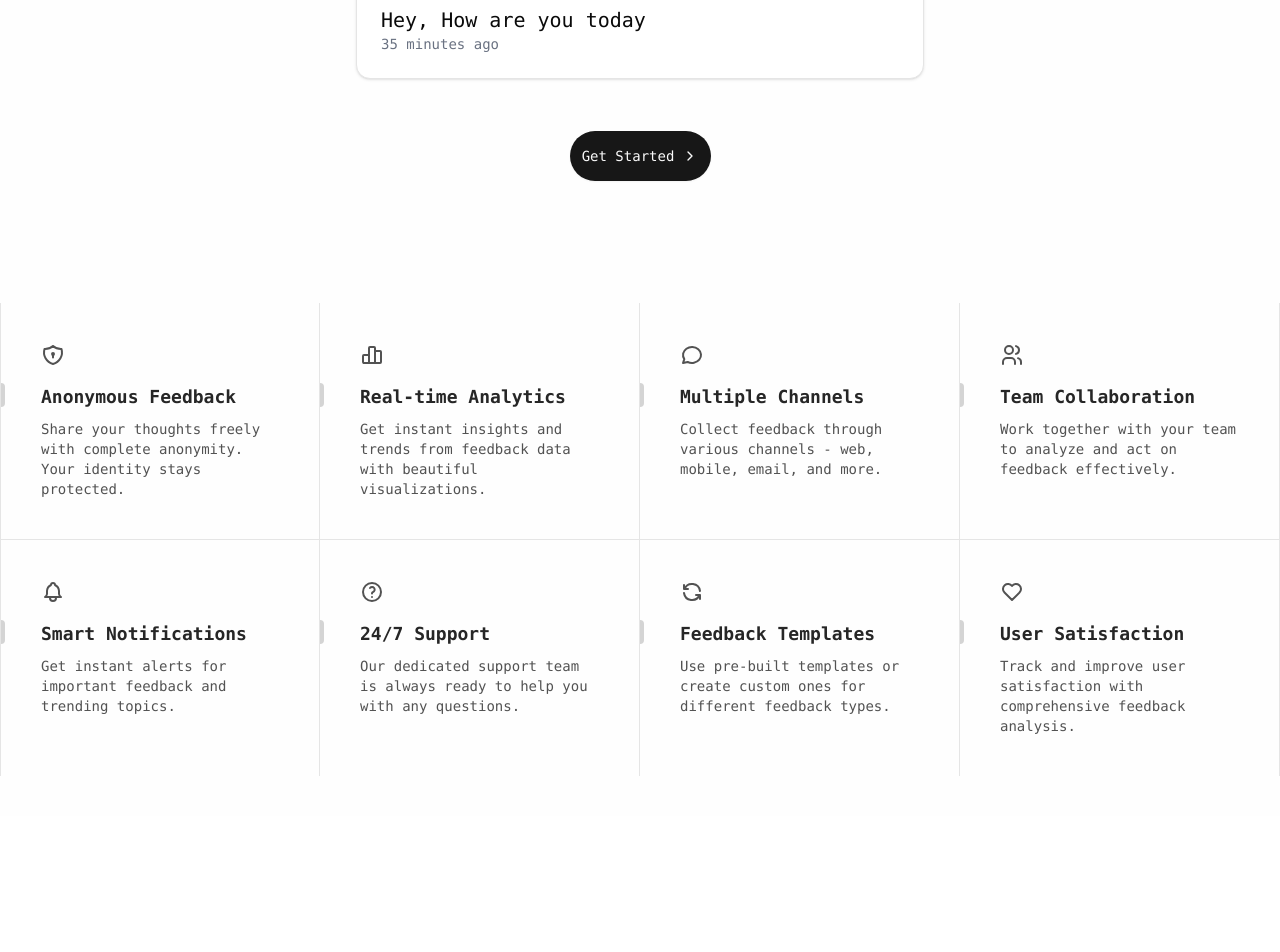
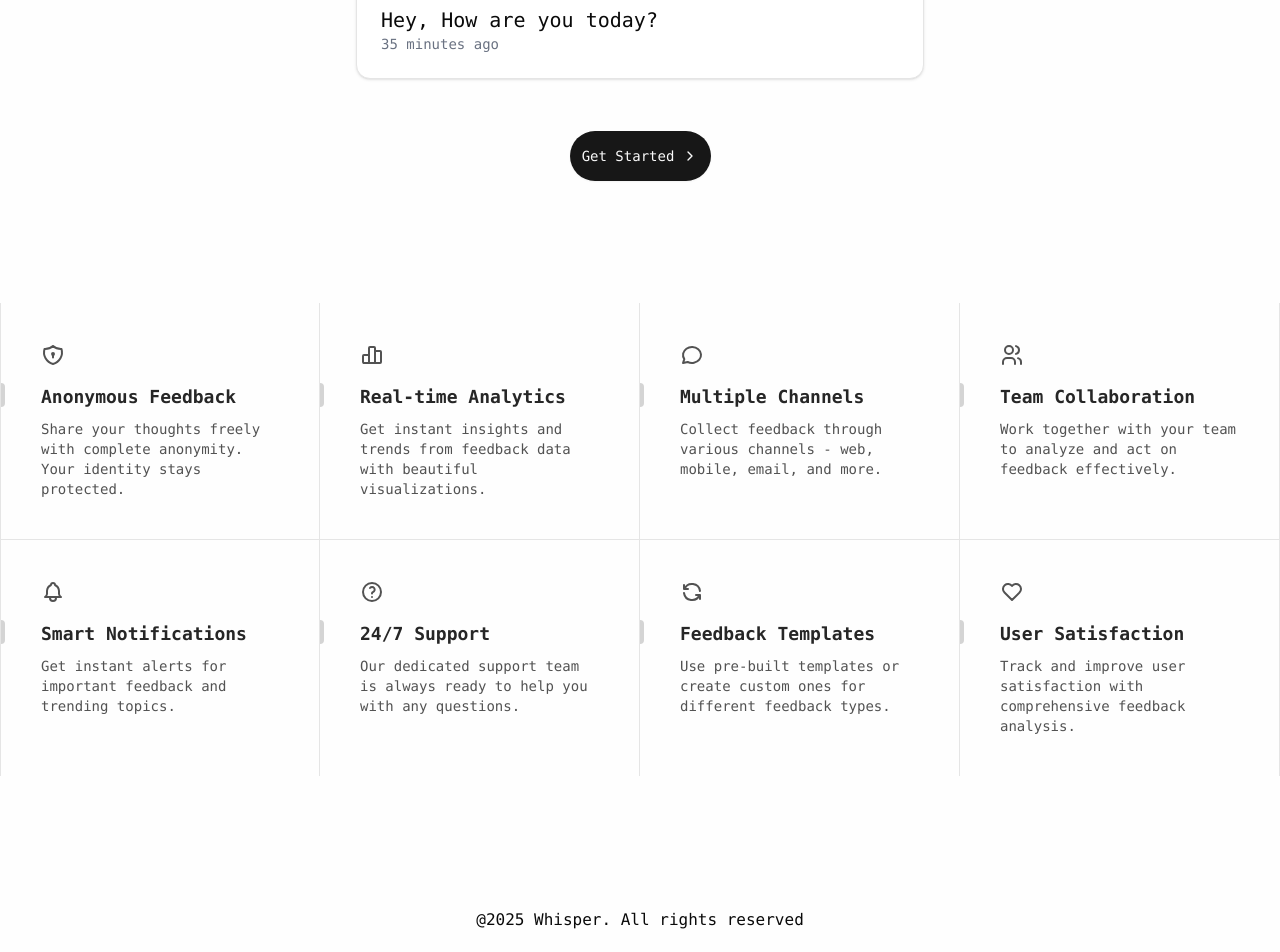
Before and after one commit to nilavtalukdar06/whisper, a Next.js app: page / in a window 1280 px wide. Shown: the part 485-1437 px from the top of the page. Before the commit the page ends 1301 px from the top, so only its background shows below. Built offline with nearby package versions, Linux system fonts and the light colour scheme.

Commit message:
added footer section

```diff
--- a/app/page.js
+++ b/app/page.js
@@ -1,4 +1,5 @@
 import FeaturesSection from "@/components/features-section";
+import Footer from "@/components/footer";
 import HeroSection from "@/components/hero-section";
 import Navbar from "@/components/navbar";
 
@@ -8,6 +9,7 @@ export default function Home() {
       <Navbar />
       <HeroSection />
       <FeaturesSection />
+      <Footer />
     </section>
   );
 }
--- /dev/null
+++ b/components/footer.jsx
@@ -0,0 +1,7 @@
+export default function Footer() {
+  return (
+    <footer className="mt-18 p-5 text-center">
+      <p>@{new Date().getFullYear()} Whisper. All rights reserved</p>
+    </footer>
+  );
+}
--- a/components/testimonial.jsx
+++ b/components/testimonial.jsx
@@ -15,12 +15,12 @@ export const dummyData = [
   },
   {
     user: "EchoNova",
-    message: "What's your dream job",
+    message: "What's your dream job?",
     time: 50,
   },
   {
     user: "PixelDrift",
-    message: "Hey, How are you today",
+    message: "Hey, How are you today?",
     time: 35,
   },
 ];
```
